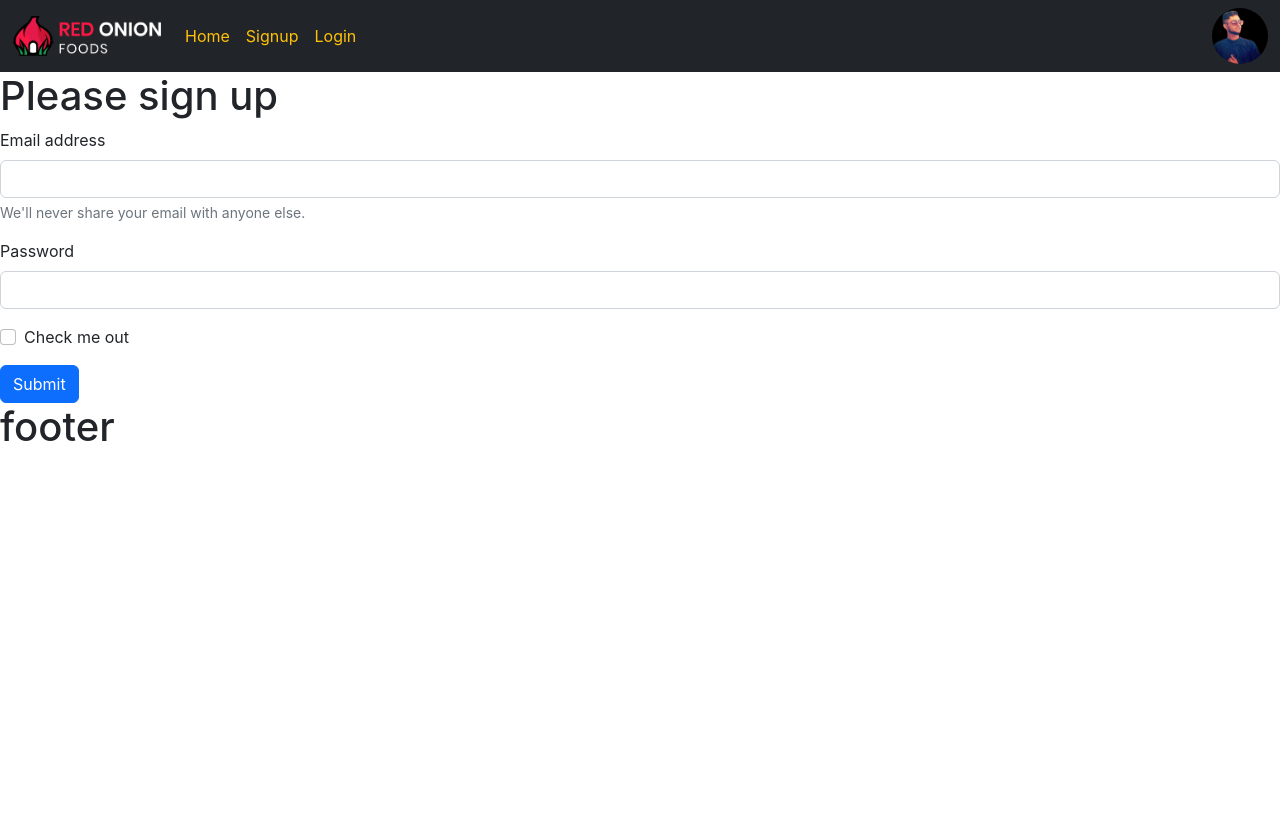
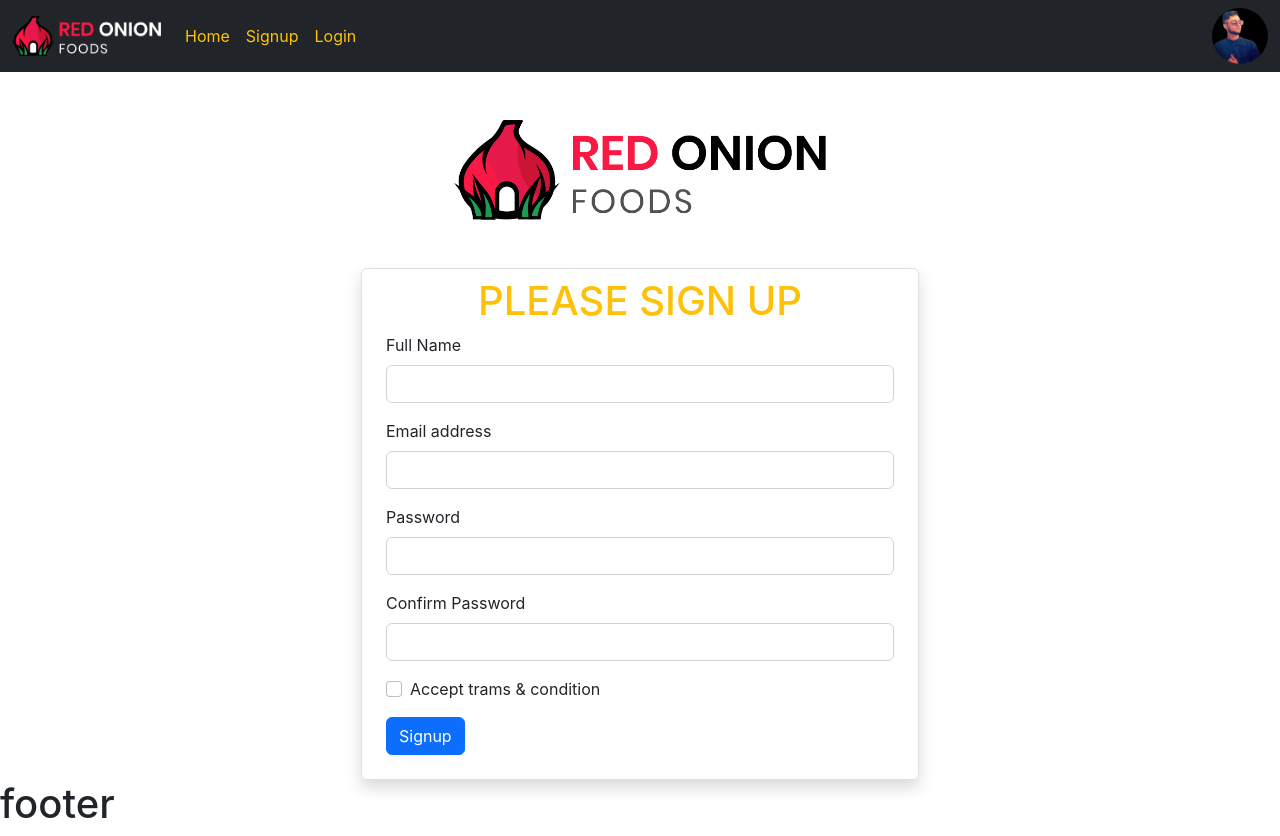
Before and after one commit to kabirbhai/spicy-foods, a React (Create React App) app: page /signup in a window 1280 px wide. Before the commit the page ends 800 px from the top, so only its background shows below. Built offline with nearby package versions, Linux system fonts and the light colour scheme.

Commit message:
signup page completed

```diff
--- a/src/pages/login/signup/Signup.js
+++ b/src/pages/login/signup/Signup.js
@@ -1,45 +1,66 @@
 import React from "react";
+import logo from "../../../images/logo2.png";
 
 const Signup = () => {
   return (
-    <div>
-      <h1>Please sign up</h1>
-      <form>
+    <section className="container">
+      <div className="text-center my-5">
+        <img height={100} src={logo} alt="" />
+      </div>
+      <div className="form-container border w-50 mx-auto shadow rounded ">
+        <h1 className="text-center text-uppercase text-warning my-2">
+          Please sign up
+        </h1>
+        <form className="px-4 pb-4">
           <div class="mb-3">
-          <label for="exampleInputEmail1" class="form-label">
+            <label for="signupName" class="form-label">
+              Full Name
+            </label>
+            <input type="text" id="signupName" class="form-control" />
+          </div>
+          <div class="mb-3">
+            <label for="signupEmail" class="form-label">
               Email address
             </label>
-          <input
-            type="email"
-            class="form-control"
-            id="exampleInputEmail1"
-            aria-describedby="emailHelp"
-          />
-          <div id="emailHelp" class="form-text">
-            We'll never share your email with anyone else.
-          </div>
+            <input type="email" class="form-control" id="signupEmail" />
           </div>
           <div class="mb-3">
-          <label for="exampleInputPassword1" class="form-label">
+            <label for="signupPassword" class="form-label">
               Password
             </label>
             <input
               type="password"
+              id="signupPassword"
               class="form-control"
-            id="exampleInputPassword1"
+              required
+            />
+          </div>
+          <div class="mb-3">
+            <label for="signupConfirmPassword" class="form-label">
+              Confirm Password
+            </label>
+            <input
+              type="password"
+              id="signupConfirmPassword"
+              class="form-control"
             />
           </div>
           <div class="mb-3 form-check">
-          <input type="checkbox" class="form-check-input" id="exampleCheck1" />
+            <input
+              type="checkbox"
+              class="form-check-input"
+              id="exampleCheck1"
+            />
             <label class="form-check-label" for="exampleCheck1">
-            Check me out
+              Accept trams & condition
             </label>
           </div>
           <button type="submit" class="btn btn-primary">
-          Submit
+            Signup
           </button>
         </form>
       </div>
+    </section>
   );
 };
 
```
Lines whose indentation alone changed are shown as unchanged.
